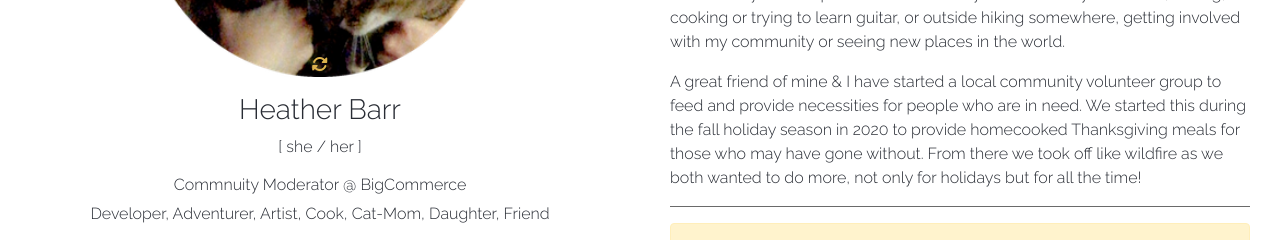
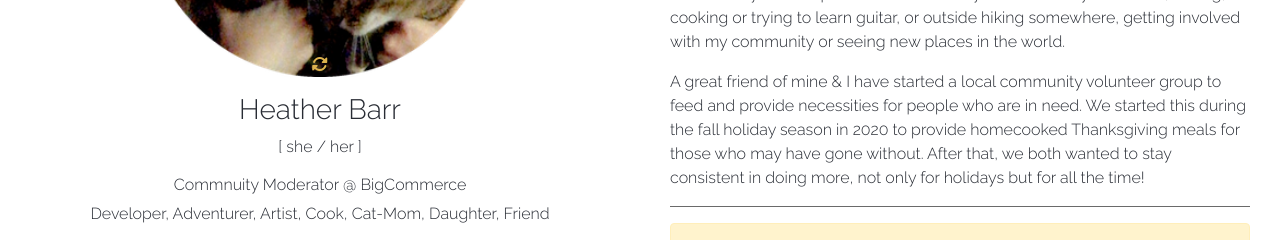
Before and after one commit to hnbarr/heatherbarr, a React (Create React App) app: page /About in a window 1280 px wide. Shown: the part 369-609 px from the top of the page. Built offline with nearby package versions, Linux system fonts and the light colour scheme.

Commit message:
update tense

```diff
--- a/src/components/About.js
+++ b/src/components/About.js
@@ -22,8 +22,8 @@ export default class About extends Component {
                         </p>
                         <p>
                             A great friend of mine & I have started a local community volunteer group to feed and provide necessities for people who are in need.
-                            We started this during the fall holiday season in 2020 to provide homecooked Thanksgiving meals for those who may have gone without. From there we took off like
-                            wildfire as we both wanted to do more, not only for holidays but for all the time!
+                            We started this during the fall holiday season in 2020 to provide homecooked Thanksgiving meals for those who may have gone without. After that,
+                            we both wanted to stay consistent in doing more, not only for holidays but for all the time!
                             {/* <br /> */}
                             {/* For more information on our goals and actions, <Link to="www.google.com" className="siteLink" target="_blank">check out our site!</Link> */}
                         </p>
```
